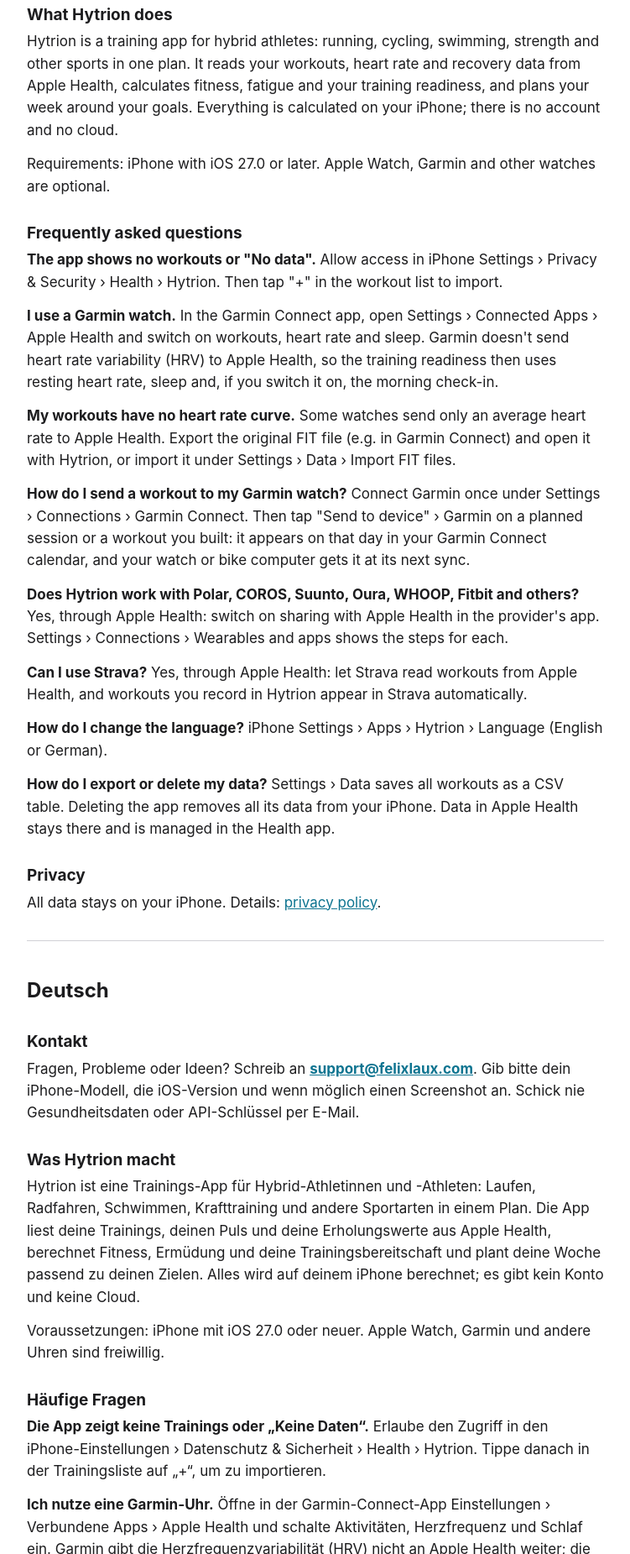
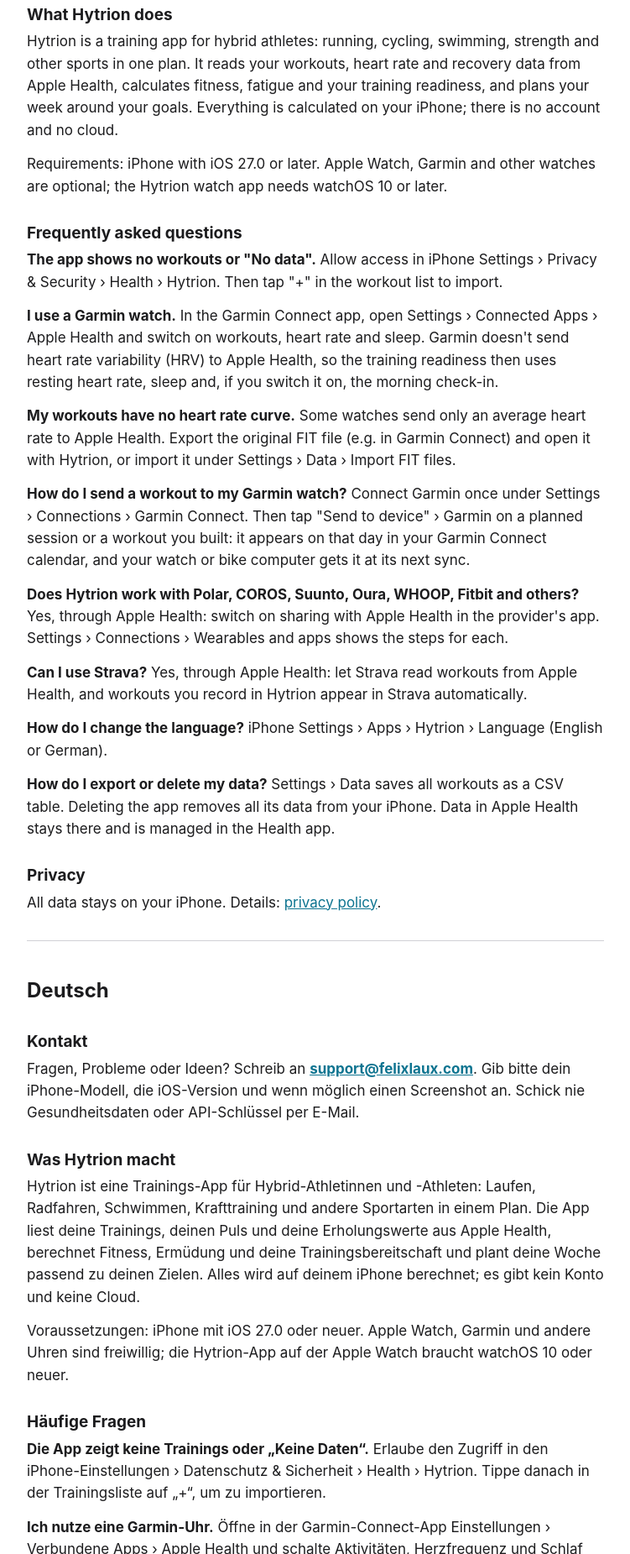
Before and after one commit to hybridperformancelabs/app-pages, a plain HTML site: page support/index.html in a window 1280 px wide. Shown: the part 386-2237 px from the top of the page at 84% size, without its empty margins (264-1015 px from the left). Drawn offline with Linux system fonts and the light colour scheme.

Commit message:
Update pages from 36bc717

```diff
--- a/support/index.html
+++ b/support/index.html
@@ -35,7 +35,7 @@ hr { border: 0; border-top: 1px solid var(--line); margin: 32px 0; }
 <p>Questions, problems or ideas? Write to <strong><a href="mailto:support@felixlaux.com">support@felixlaux.com</a></strong>. Please include your iPhone model, iOS version and, if possible, a screenshot. Never send your health data or API keys by e-mail.</p>
 <h3>What Hytrion does</h3>
 <p>Hytrion is a training app for hybrid athletes: running, cycling, swimming, strength and other sports in one plan. It reads your workouts, heart rate and recovery data from Apple Health, calculates fitness, fatigue and your training readiness, and plans your week around your goals. Everything is calculated on your iPhone; there is no account and no cloud.</p>
-<p>Requirements: iPhone with iOS 27.0 or later. Apple Watch, Garmin and other watches are optional.</p>
+<p>Requirements: iPhone with iOS 27.0 or later. Apple Watch, Garmin and other watches are optional; the Hytrion watch app needs watchOS 10 or later.</p>
 <h3>Frequently asked questions</h3>
 <p><strong>The app shows no workouts or "No data".</strong> Allow access in iPhone Settings › Privacy &amp; Security › Health › Hytrion. Then tap "+" in the workout list to import.</p>
 <p><strong>I use a Garmin watch.</strong> In the Garmin Connect app, open Settings › Connected Apps › Apple Health and switch on workouts, heart rate and sleep. Garmin doesn't send heart rate variability (HRV) to Apple Health, so the training readiness then uses resting heart rate, sleep and, if you switch it on, the morning check-in.</p>
@@ -54,7 +54,7 @@ hr { border: 0; border-top: 1px solid var(--line); margin: 32px 0; }
 <p>Fragen, Probleme oder Ideen? Schreib an <strong><a href="mailto:support@felixlaux.com">support@felixlaux.com</a></strong>. Gib bitte dein iPhone-Modell, die iOS-Version und wenn möglich einen Screenshot an. Schick nie Gesundheitsdaten oder API-Schlüssel per E-Mail.</p>
 <h3>Was Hytrion macht</h3>
 <p>Hytrion ist eine Trainings-App für Hybrid-Athletinnen und -Athleten: Laufen, Radfahren, Schwimmen, Krafttraining und andere Sportarten in einem Plan. Die App liest deine Trainings, deinen Puls und deine Erholungswerte aus Apple Health, berechnet Fitness, Ermüdung und deine Trainingsbereitschaft und plant deine Woche passend zu deinen Zielen. Alles wird auf deinem iPhone berechnet; es gibt kein Konto und keine Cloud.</p>
-<p>Voraussetzungen: iPhone mit iOS 27.0 oder neuer. Apple Watch, Garmin und andere Uhren sind freiwillig.</p>
+<p>Voraussetzungen: iPhone mit iOS 27.0 oder neuer. Apple Watch, Garmin und andere Uhren sind freiwillig; die Hytrion-App auf der Apple Watch braucht watchOS 10 oder neuer.</p>
 <h3>Häufige Fragen</h3>
 <p><strong>Die App zeigt keine Trainings oder „Keine Daten“.</strong> Erlaube den Zugriff in den iPhone-Einstellungen › Datenschutz &amp; Sicherheit › Health › Hytrion. Tippe danach in der Trainingsliste auf „+“, um zu importieren.</p>
 <p><strong>Ich nutze eine Garmin-Uhr.</strong> Öffne in der Garmin-Connect-App Einstellungen › Verbundene Apps › Apple Health und schalte Aktivitäten, Herzfrequenz und Schlaf ein. Garmin gibt die Herzfrequenzvariabilität (HRV) nicht an Apple Health weiter; die Trainingsbereitschaft nutzt dann Ruhepuls, Schlaf und, wenn du ihn einschaltest, den Morgen-Check.</p>
```
